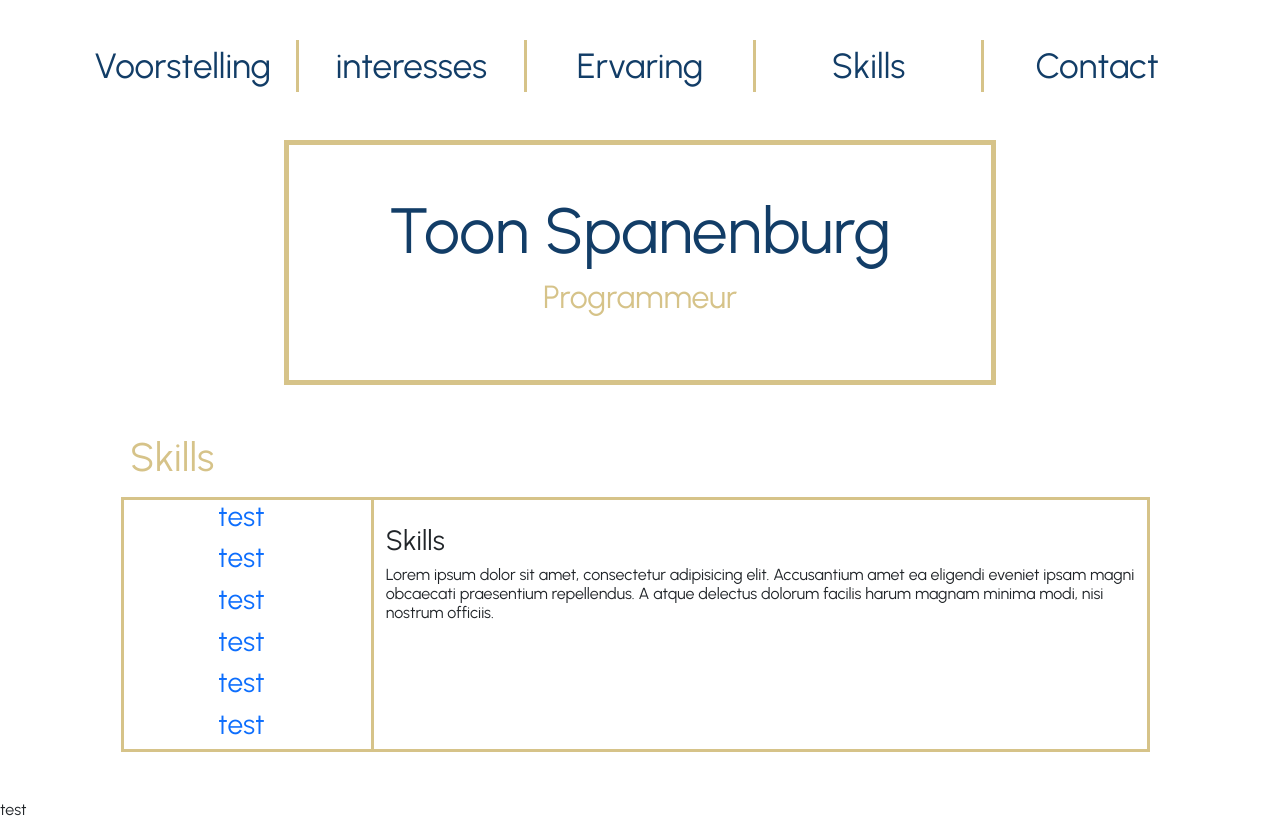
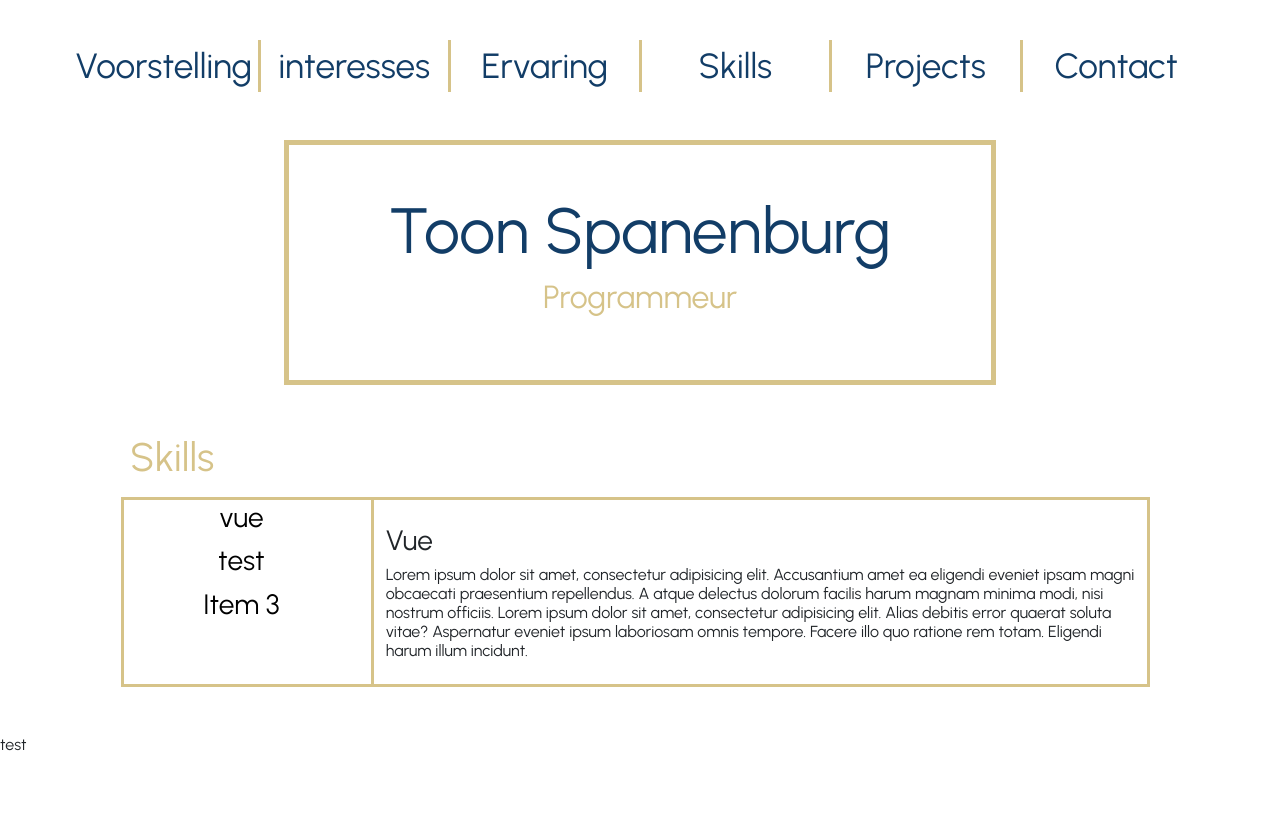
Before and after one commit to ToonSpanenburg/ToonSpanenburgWebsite, a Vue app: page / in a window 1280 px wide. After the commit the page ends 800 px from the top, so only its background shows below. Built offline with nearby package versions, Linux system fonts and the light colour scheme.

Commit message:
fixed multi routing problems

```diff
--- a/src/components/MyHeader.vue
+++ b/src/components/MyHeader.vue
@@ -18,6 +18,9 @@
           </div>
           <div class="col navItem navLine">
             <a href="#Skills" class="navText">Skills</a>
+          </div>
+          <div class="col navItem navLine">
+            <a href="#Projects" class="navText">Projects</a>
           </div>
           <div class="col navItem">
             <a href="#Contact" class="navText">Contact</a>
@@ -48,6 +51,9 @@
               </li>
               <li>
                 <a href="#Skills" class="navText">Skills</a>
+              </li>
+              <li>
+                <a href="#Projects" class="navText">Projects</a>
               </li>
               <li>
                 <a href="#Contact" class="navText">Contact</a>
--- a/src/components/Skills/ButtonComponent.vue
+++ b/src/components/Skills/ButtonComponent.vue
@@ -1,17 +1,23 @@
-<script setup>
-
+<script>
+export default {
+  props: ['buttonName']
+};
 </script>
 
 <template>
   <div class="row">
-    <a href="" class="text-center  skillsButton bottomBorder">
+    <button class="text-center  skillsButton bottomBorder">
       <h3>
-        test
+        {{buttonName}}
       </h3>
-    </a>
+    </button>
   </div>
 </template>
 
 <style scoped>
+  button{
+    border: none;
+    background: none;
+  }
 
 </style>
--- /dev/null
+++ b/src/components/Skills/testSkillsComponent.vue
@@ -0,0 +1,17 @@
+<script setup>
+
+</script>
+
+<template>
+  <div>
+    <h3 class=" mt-4">
+      Test
+    </h3>
+    Lorem ipsum dolor sit amet, consectetur adipisicing elit. Accusantium amet ea eligendi eveniet ipsam magni obcaecati praesentium repellendus. A atque delectus dolorum facilis harum magnam minima modi, nisi nostrum officiis.
+    Lorem ipsum dolor sit amet, consectetur adipisicing elit. Alias debitis error quaerat soluta vitae? Aspernatur eveniet ipsum laboriosam omnis tempore. Facere illo quo ratione rem totam. Eligendi harum illum incidunt.
+  </div>
+</template>
+
+<style scoped>
+
+</style>
--- a/src/components/Skills/vueSkillComponent.vue
+++ b/src/components/Skills/vueSkillComponent.vue
@@ -5,10 +5,10 @@
 <template>
 <div>
   <h3 class=" mt-4">
-    Skills
+    Vue
   </h3>
   Lorem ipsum dolor sit amet, consectetur adipisicing elit. Accusantium amet ea eligendi eveniet ipsam magni obcaecati praesentium repellendus. A atque delectus dolorum facilis harum magnam minima modi, nisi nostrum officiis.
-
+  Lorem ipsum dolor sit amet, consectetur adipisicing elit. Alias debitis error quaerat soluta vitae? Aspernatur eveniet ipsum laboriosam omnis tempore. Facere illo quo ratione rem totam. Eligendi harum illum incidunt.
 </div>
 </template>
 
--- a/src/components/SkillsComponent.vue
+++ b/src/components/SkillsComponent.vue
@@ -1,22 +1,23 @@
 <script setup>
-import { ref, computed } from 'vue'
 import vueSkillsComponent from './Skills/vueSkillComponent.vue';
 import ButtonComponent from "@/components/Skills/ButtonComponent.vue";
+import TestSkillsComponent from "@/components/Skills/testSkillsComponent.vue";
+import {ref} from "vue";
+
+const activeSkill = ref('vue');
 
 
-const routes = {
-  '/': vueSkillsComponent,
+const mySkills = [
+    "vue",
+    "test",
+    "Item 3"
+];
+function buttonClick(id)
+{
+  activeSkill.value = mySkills[id].toString();
 }
 
-const currentPath = ref(window.location.hash)
 
-window.addEventListener('hashchange', () => {
-  currentPath.value = window.location.hash
-})
-
-const currentView = computed(() => {
-  return routes[currentPath.value.slice(1) || '/']
-})
 </script>
 
 <template>
@@ -29,19 +30,19 @@ const currentView = computed(() => {
 
       <div class="skillsBorder">
         <div class="row">
-          <div class="col-3 skillsLine">
+          <div class="col-3 skillsLine" >
+            <div v-for="(item, index) in mySkills" :key="index">
+              <button-component @click="buttonClick(index)" :buttonName="item" />
+            </div>
+          </div>
+          <div class="col-9 pb-4" id="SkillBox">
+            <div v-if="activeSkill == 'vue'">
+              <vueSkillsComponent/>
+            </div>
 
-            <button-component/>
-            <button-component/>
-            <button-component/>
-            <button-component/>
-            <button-component/>
-            <button-component/>
-
-
-          </div>
-          <div class="col-9">
-            <component :is="currentView" />
+            <div v-if="activeSkill == 'test'">
+              <test-skills-component/>
+            </div>
           </div>
         </div>
       </div>
```
